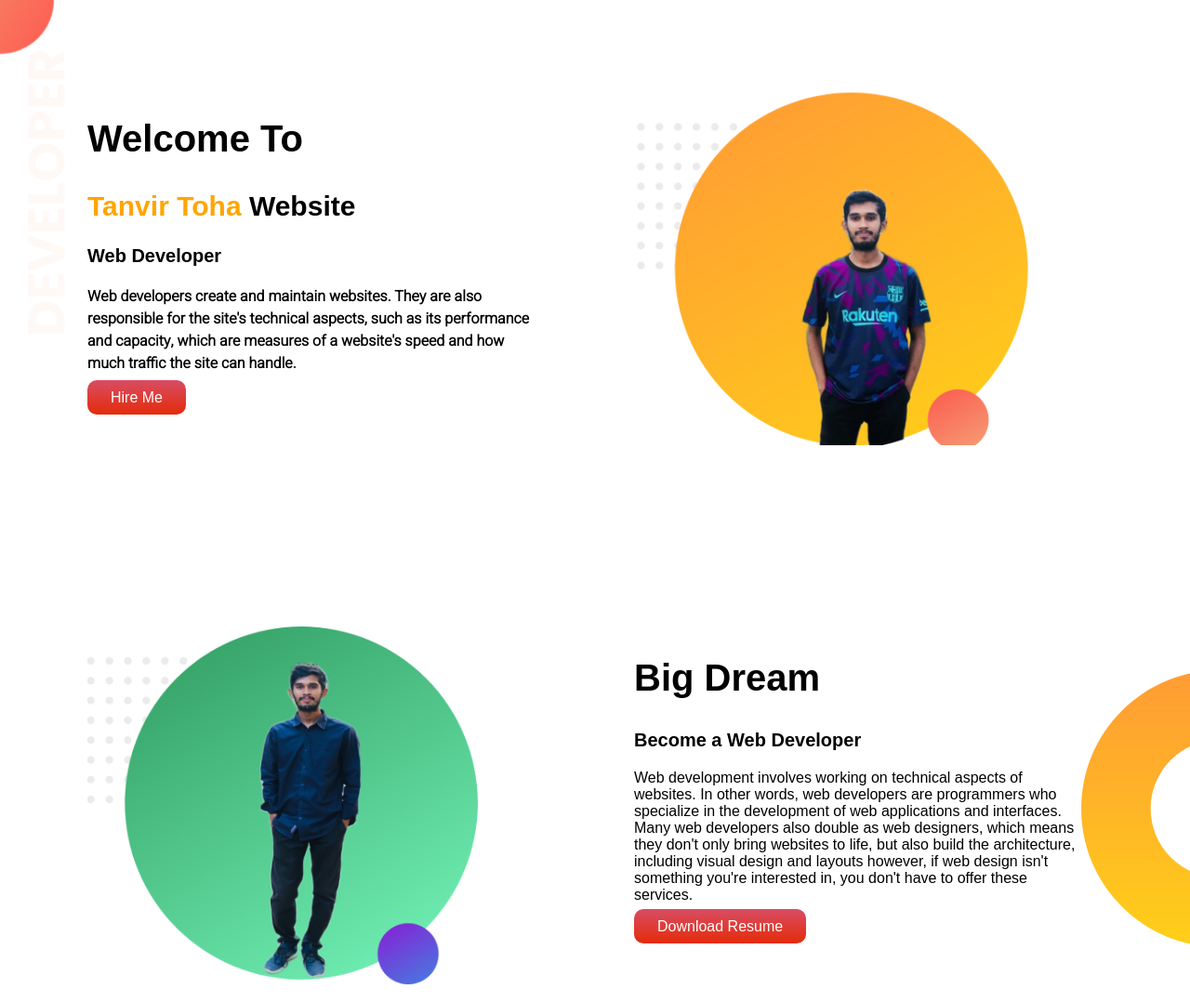
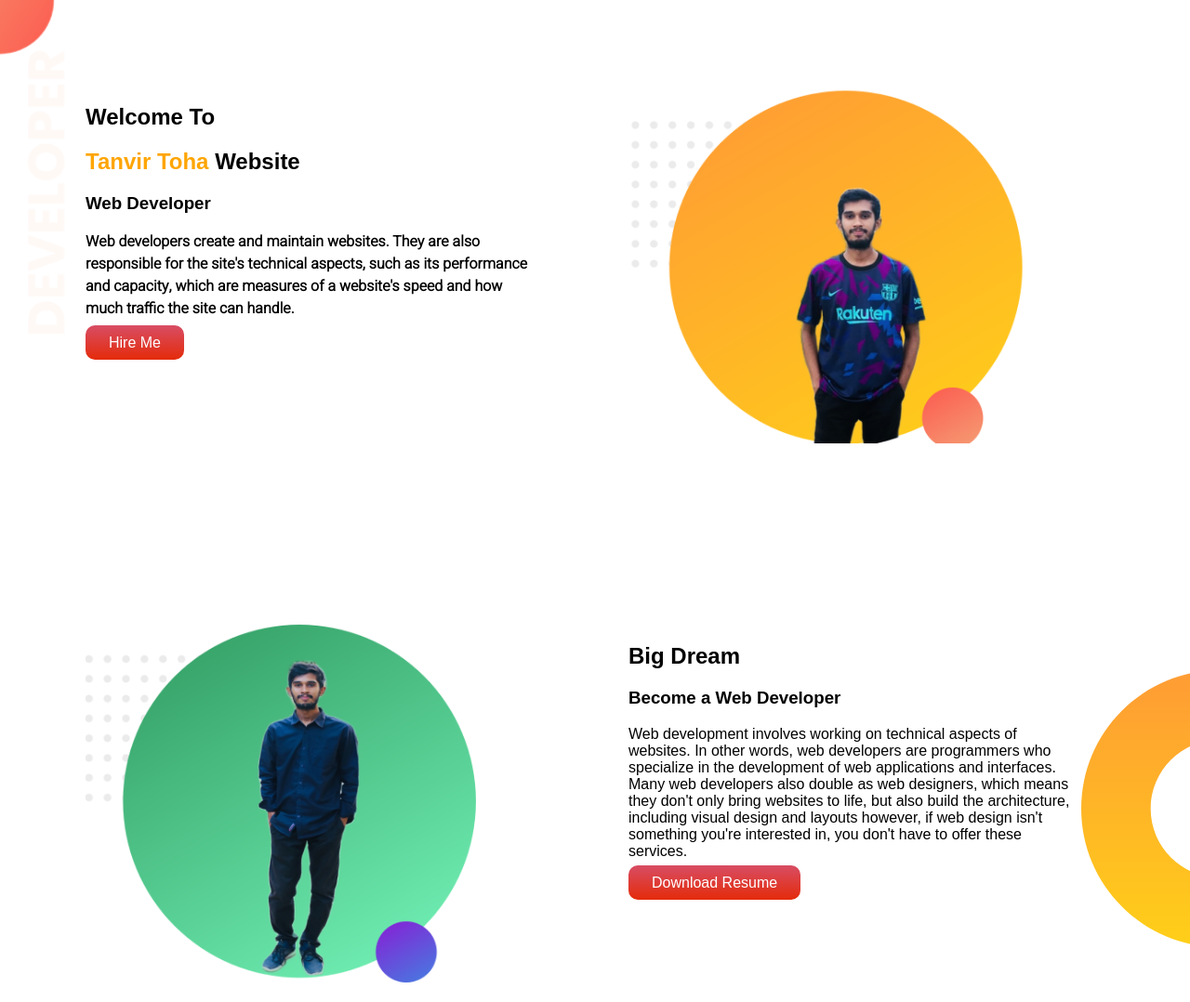
Before and after one commit to Tanviruzzaman/web-portfolio, a plain HTML site: page index.html in a window 1280 px wide. Shown: the top 1078 px of the page at 93% size. Drawn offline with Linux system fonts and the light colour scheme; a web font is replaced by a local one.

Commit message:
web-portfolio

```diff
--- a/style.css
+++ b/style.css
@@ -3,18 +3,6 @@ body {
     font-family: 'Shippori Antique B1', sans-serif;
 }
 
-h1 {
-    font-size: 40px;
-
-
-}
-h3 {
-    font-size: 20px;
-
-}
-h2 {
-    font-size: 30px;
-}
 
 .orange-highlight {
 
@@ -24,7 +12,7 @@ h2 {
 .heading {
     width: 40%;
     float: left;
-    margin: 3.5%;
+    margin:40px;
     padding: 1%;
 
 }
```
